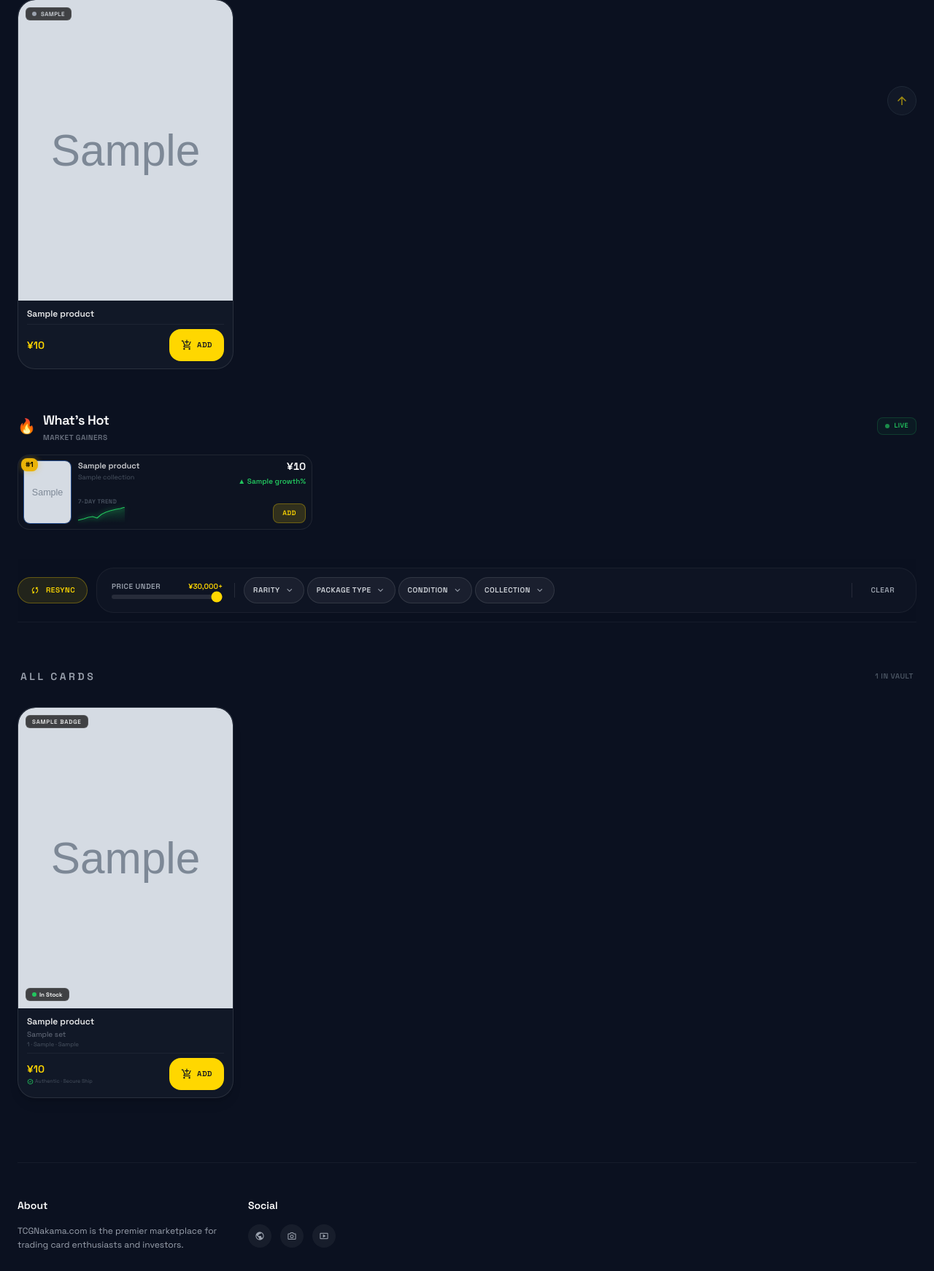
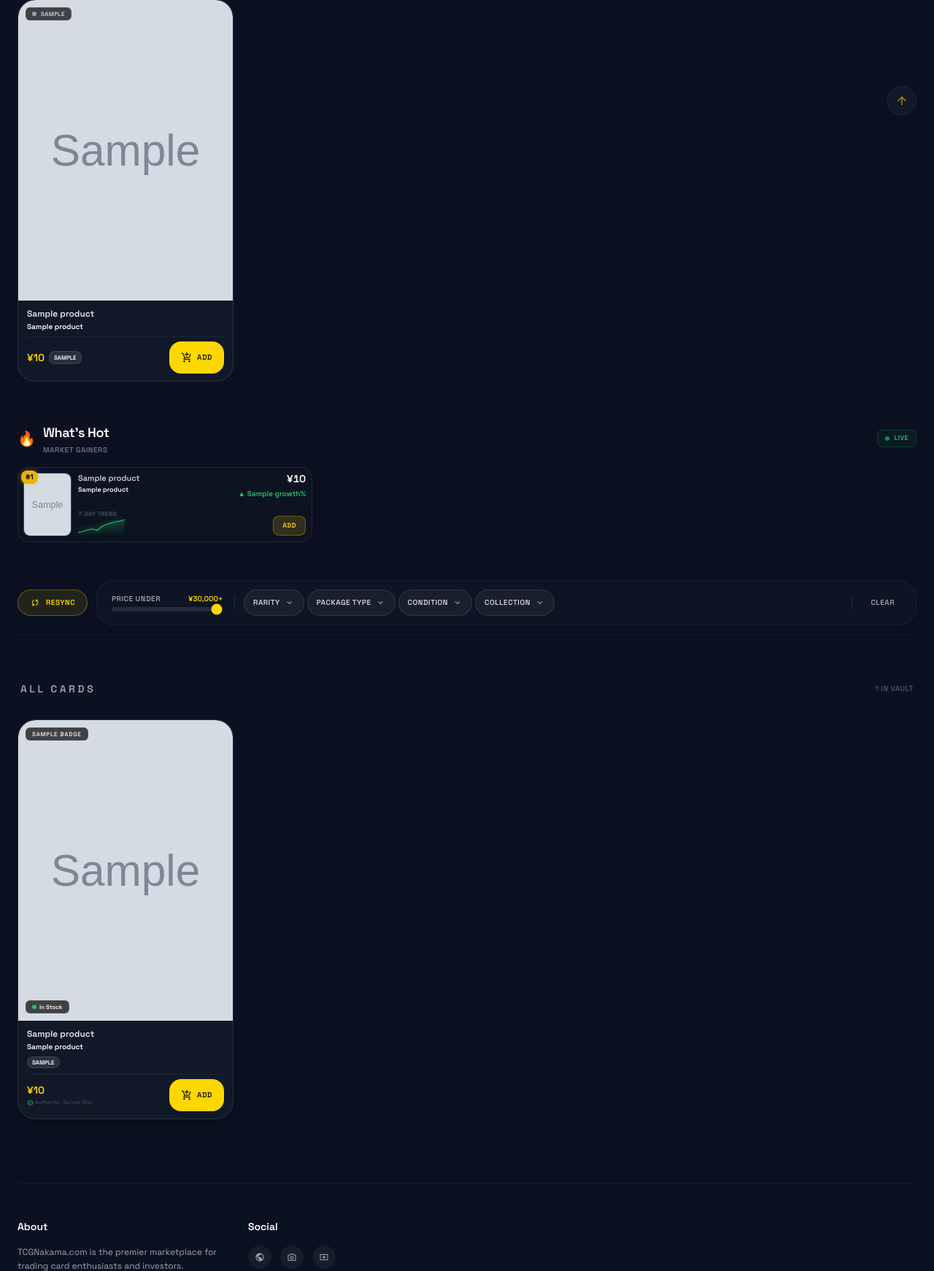
Before and after one commit to AdminAsistee/TCGNakama, a FastAPI app: template app/templates/index.html in a window 1280 px wide. Shown: the part 618-2360 px from the top of the page at 73% size. Run offline with FastAPI, Linux system fonts and the light colour scheme; the template is opened without the code that fills it: most values are stand-ins (such as "Sample title", 1, 10 or a date in 2020); grey boxes marked "Sample" are stand-in pictures; some libraries are stand-ins or nearby versions.

Commit message:
feat: show full set name and card condition across marketplace and card details

```diff
--- a/app/dependencies.py
+++ b/app/dependencies.py
@@ -68,6 +68,7 @@ class ShopifyClient:
         # Shopify tags often contain TCG metadata in this format: set:Base Set, rarity:Epic
         tags = node.get("tags", [])
         card_set = "Unknown Set"
+        set_name = ""
         rarity = "Common"
         card_number = "#000"
         package_type = None
@@ -82,6 +83,8 @@ class ShopifyClient:
 
                 if key == "set":
                     card_set = val
+                elif key == "set name":
+                    set_name = val
                 elif key == "rarity":
                     rarity = val
                 elif key == "number":
@@ -124,6 +127,7 @@ class ShopifyClient:
             "variant_id": variant.get("id"),
             "title": node["title"],
             "set": card_set,
+            "set_name": set_name,
             "rarity": rarity,
             "package_type": package_type,
             "card_condition": card_condition,
--- a/app/templates/index.html
+++ b/app/templates/index.html
@@ -203,9 +203,23 @@
                     <a href="/card/{{ product.safe_id }}" class="block min-w-0">
                         <h4 class="text-[11px] md:text-xs font-bold text-white/90 leading-snug line-clamp-2">{{
                             product.title }}</h4>
+                        {% if product.set_name %}
+                        <p class="text-[9px] md:text-[10px] font-semibold text-sky-400/80 mt-0.5 truncate">{{
+                            product.set_name }}</p>
+                        {% elif product.set and product.set != 'Unknown Set' %}
+                        <p class="text-[9px] md:text-[10px] font-semibold text-sky-400/80 mt-0.5 truncate">{{
+                            product.set }}</p>
+                        {% endif %}
                     </a>
                     <div class="flex items-center justify-between pt-1.5 border-t border-white/5">
-                        <span class="text-sm font-black text-primary">¥{{ "{:,.0f}".format(product.price) }}</span>
+                        <div class="flex items-center gap-1.5">
+                            <span class="text-sm font-black text-primary">¥{{ "{:,.0f}".format(product.price) }}</span>
+                            {% if product.card_condition %}
+                            <span
+                                class="text-[8px] font-black uppercase px-1.5 py-0.5 rounded bg-white/10 text-amber-300 border border-white/10">{{
+                                product.card_condition }}</span>
+                            {% endif %}
+                        </div>
                         <button onclick="handleCartAction('{{ product.variant_id }}', 'add', event)"
                             class="min-h-[44px] px-4 bg-primary hover:bg-primary/80 text-background-dark text-[10px] font-black rounded-lg transition-colors flex items-center gap-1.5 shadow-sm uppercase tracking-wider active:scale-95">
                             <span class="material-symbols-outlined text-base">add_shopping_cart</span>
@@ -268,8 +282,9 @@
                             <div class="min-w-0 flex-1">
                                 <p class="text-[11px] font-semibold text-white/80 leading-tight line-clamp-1">{{
                                     product.title | truncate(32) }}</p>
-                                <p class="text-[9px] text-gray-600 mt-0.5 line-clamp-1">{{ product.collection if
-                                    product.collection else 'TCG' }}</p>
+                                <p class="text-[9px] font-semibold text-sky-400/80 mt-0.5 line-clamp-1">{{
+                                    product.set_name if product.set_name else (product.set if product.set and
+                                    product.set != 'Unknown Set' else 'TCG') }}</p>
                             </div>
                             <div class="text-right flex-shrink-0">
                                 <p class="text-sm font-black text-white tabular-nums leading-none">¥{{
--- a/app/templates/partials/product_grid.html
+++ b/app/templates/partials/product_grid.html
@@ -50,12 +50,16 @@
         <a href="/card/{{ product.safe_id }}" class="cursor-pointer flex-1 block min-w-0">
             <h4 class="text-[11px] md:text-xs font-bold text-white/90 leading-snug line-clamp-2">{{ product.title }}
             </h4>
-            <p class="text-[9px] md:text-[10px] text-gray-500 mt-0.5 truncate">{{ product.set }}</p>
-            {% if product.card_number and product.card_number != '#000' %}
-            <p class="text-[8px] text-gray-600 truncate">
-                {{ product.card_number }}{% if product.package_type %} · {{ product.package_type }}{% endif %}{% if
-                product.card_condition %} · {{ product.card_condition }}{% endif %}
+            {% if product.set_name %}
+            <p class="text-[9px] md:text-[10px] font-semibold text-sky-400/80 mt-0.5 truncate">{{ product.set_name }}
             </p>
+            {% elif product.set and product.set != 'Unknown Set' %}
+            <p class="text-[9px] md:text-[10px] font-semibold text-sky-400/80 mt-0.5 truncate">{{ product.set }}</p>
+            {% endif %}
+            {% if product.card_condition %}
+            <span
+                class="inline-block mt-0.5 text-[8px] font-black uppercase px-1.5 py-0.5 rounded bg-white/10 text-amber-300 border border-white/10">{{
+                product.card_condition }}</span>
             {% endif %}
         </a>
 
```
Also changed, not shown: app/templates/card_details.html (+55 -33 lines).
